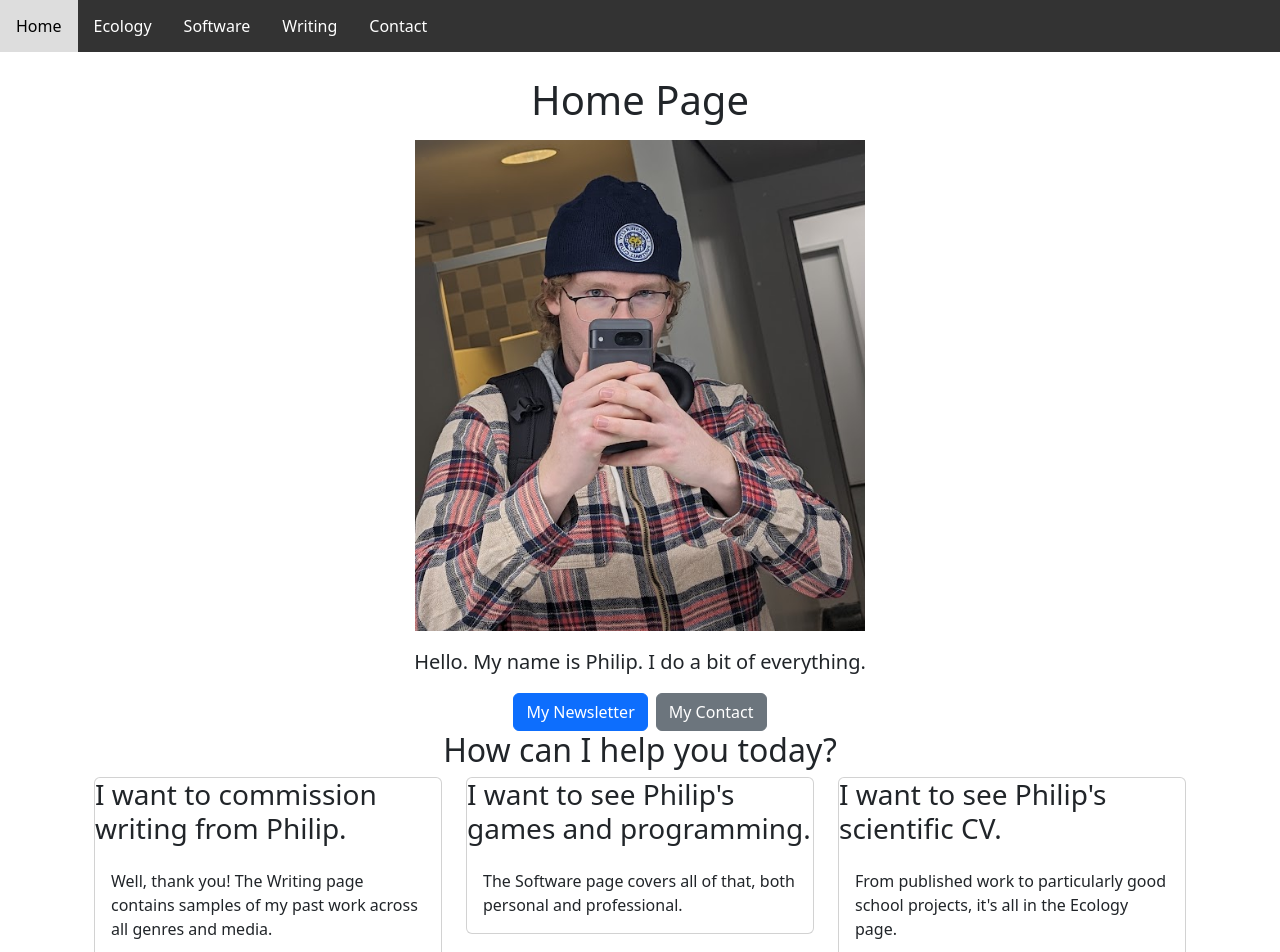
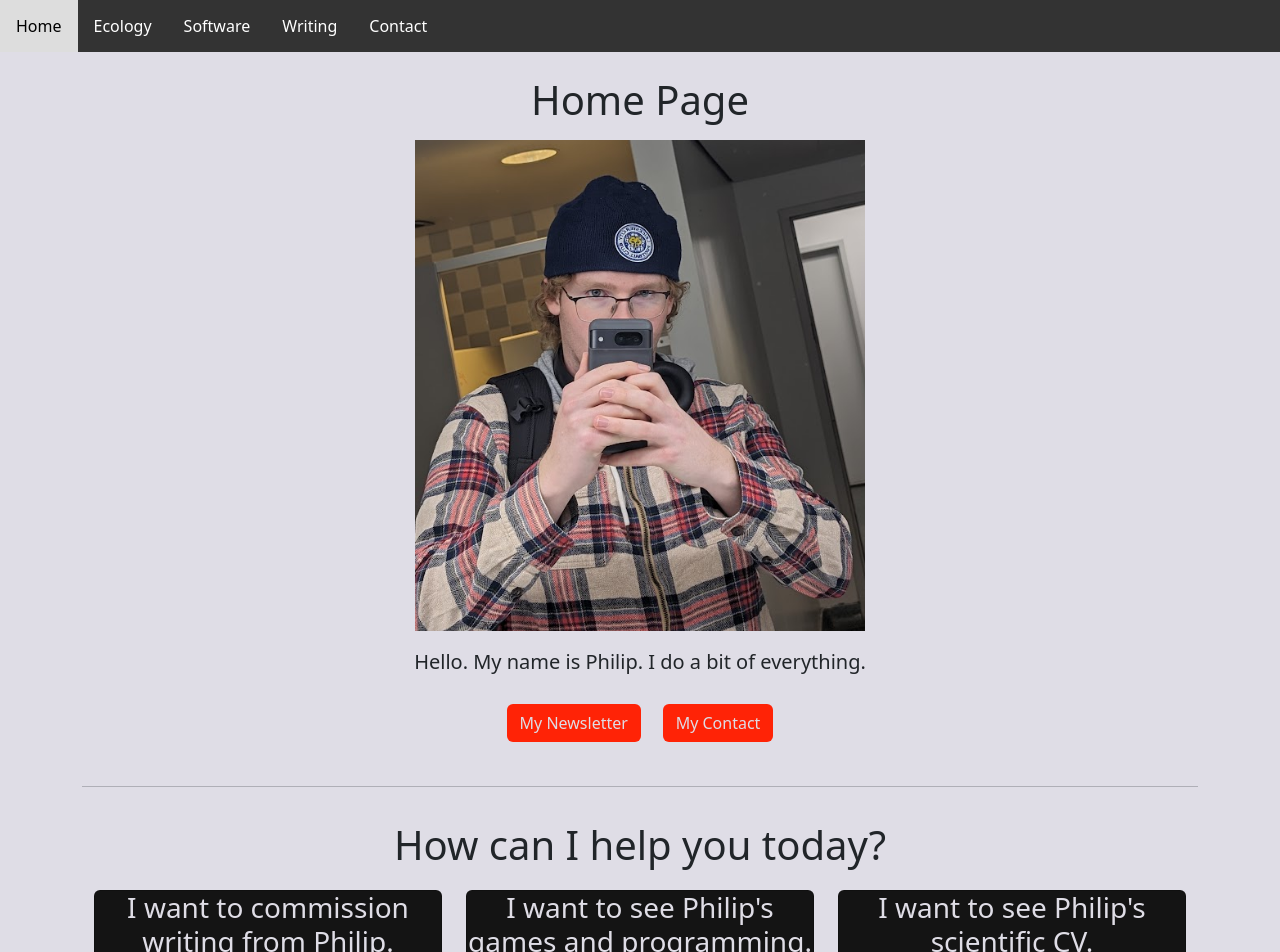
Before and after one commit to grantmacmillan/PhilHarkerWebsite, a React (Create React App) app: page / in a window 1280 px wide. Shown: the top 952 px of the page. Built offline with nearby package versions, Linux system fonts and the light colour scheme.

Commit message:
colour experimentation

```diff
--- a/src/App.css
+++ b/src/App.css
@@ -1,3 +1,9 @@
+:root {
+  --canvas-colour: #dfdde6;
+  --secondary-colour: #141414;
+  --accent-colour: #ff2306;
+}
+
 .custom-navbar {
   position: fixed;
   top: 0;
@@ -10,6 +16,7 @@
 
 body {
   padding-top: 50px;
+  background-color: var(--canvas-colour);
   /* Adjust this value based on the height of your navbar */
 }
 
@@ -40,3 +47,25 @@ body {
   text-align: center;
   padding-top: 20px;
 }
+
+.hero {
+  margin-bottom: 3%;
+  text-align: center;
+}
+
+.directory {
+  margin-top: 3%;
+  text-align: center;
+}
+
+.directory-card {
+  color: var(--canvas-colour);
+  background-color: var(--secondary-colour);
+}
+
+.button-default {
+  text-align: center;
+  color: var(--canvas-colour);
+  background-color: var(--accent-colour);
+  margin: 1%;
+}
--- a/src/screens/HomeScreen.js
+++ b/src/screens/HomeScreen.js
@@ -6,23 +6,25 @@ const HomeScreen = () => {
     return (
         <div className="container my-4">
 
-            <Container style={{textAlign: 'center'}} className="hero">
+            <Container className="hero">
             <h1 className="mb-3">Home Page</h1>
             <img src={PhilipsSelfie} width="450" className="img-fluid mb-3"></img>
 
             <p className="lead">Hello. My name is Philip. I do a bit of everything.</p>
 
             <div>
-                <a href="https://philidips.substack.com" className="btn btn-primary me-2">My Newsletter</a>
-                <a href="/contact" className="btn btn-secondary">My Contact</a>
+                <a href="https://philidips.substack.com" className="btn button-default">My Newsletter</a>
+                <a href="/contact" className="btn button-default">My Contact</a>
             </div>
             </Container>
 
-            <Container>
-            <h2 style={{textAlign: 'center'}}>How can I help you today?</h2>
+            <hr/>
+
+            <Container className="directory">
+            <h1 style={{textAlign: 'center', marginBottom: '2%'}}>How can I help you today?</h1>
                 <Row>
                     <Col>
-                        <Card>
+                        <Card className="directory-card">
                             <h3>I want to commission writing from Philip.</h3>
                             <CardBody>
                                 Well, thank you! The Writing page contains samples of my past work across all genres and media.
@@ -30,7 +32,7 @@ const HomeScreen = () => {
                         </Card>
                     </Col>
                     <Col>
-                        <Card>
+                        <Card className="directory-card">
                             <h3>I want to see Philip's games and programming.</h3>
                             <CardBody>
                                 The Software page covers all of that, both personal and professional.
@@ -38,7 +40,7 @@ const HomeScreen = () => {
                         </Card>
                     </Col>
                     <Col>
-                        <Card>
+                        <Card className="directory-card">
                             <h3>I want to see Philip's scientific CV.</h3>
                             <CardBody>
                                 From published work to particularly good school projects, it's all in the Ecology page.
```
